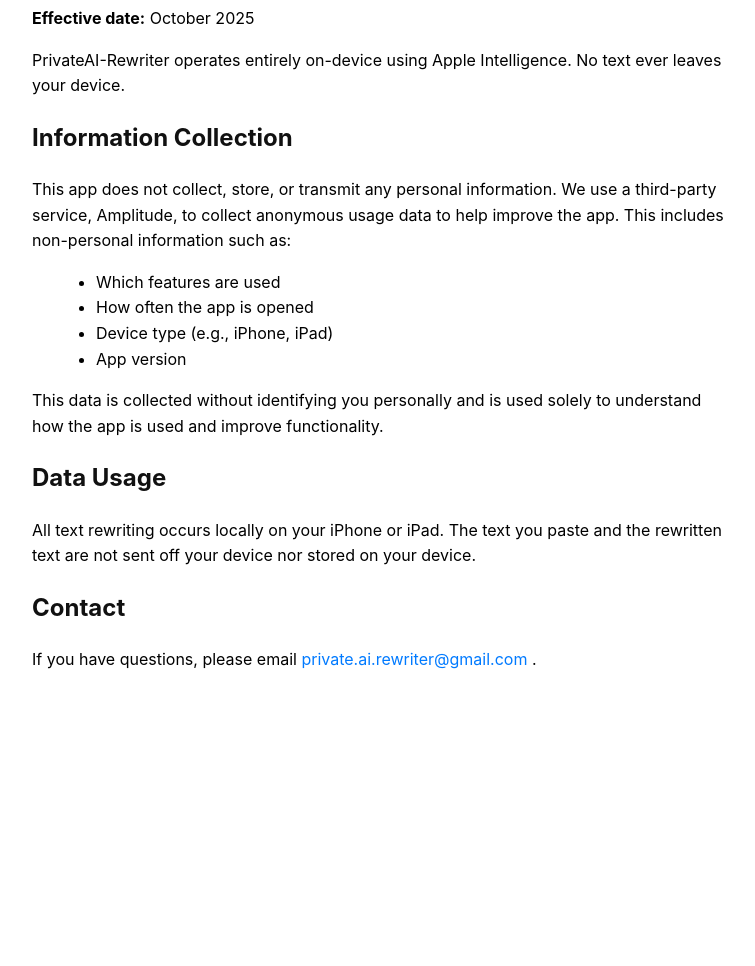
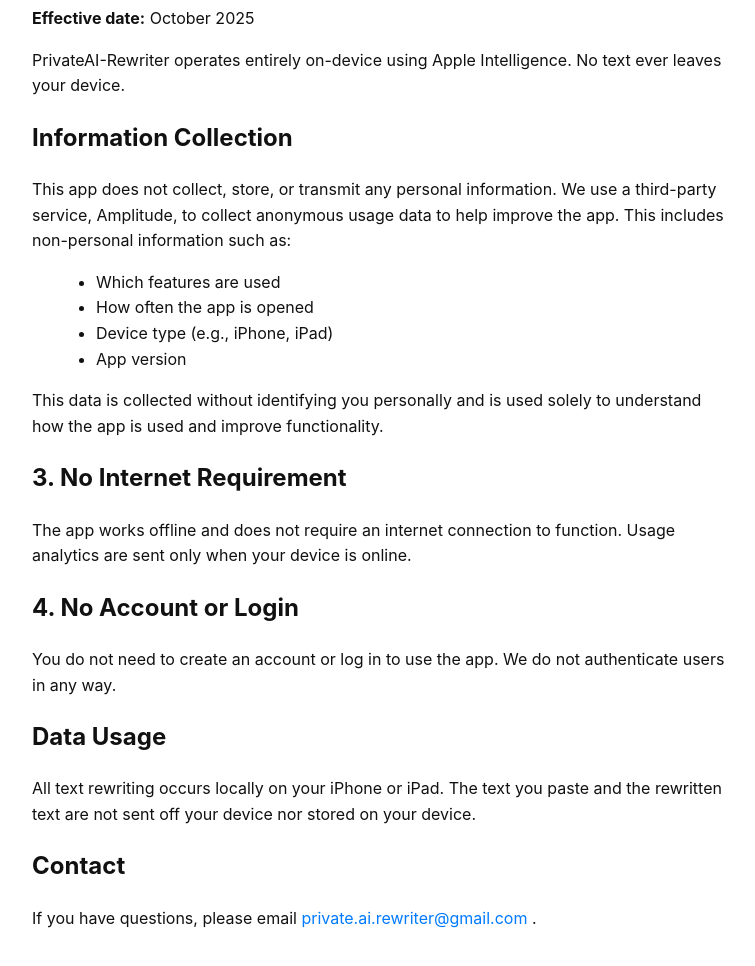
Before and after one commit to daver234/privateairewriter-support, a plain HTML site: page privacy.html in a window 1280 px wide. Shown: the part 136-1102 px from the top of the page, without its empty margins (258-1013 px from the left). Before the commit the page ends 873 px from the top, so only its background shows below. Drawn offline with Linux system fonts and the light colour scheme.

Commit message:
Update privacy.html
- Some edits

```diff
--- a/privacy.html
+++ b/privacy.html
@@ -11,6 +11,7 @@
         margin: 2rem auto;
         padding: 1rem;
         line-height: 1.6;
+        color: #111;
       }
       h1, h2 {
         color: #111;
@@ -56,6 +57,18 @@
       solely to understand how the app is used and improve functionality.
     </p>
 
+    <h2>3. No Internet Requirement</h2>
+    <p>
+      The app works offline and does not require an internet connection to
+      function. Usage analytics are sent only when your device is online.
+    </p>
+
+    <h2>4. No Account or Login</h2>
+    <p>
+      You do not need to create an account or log in to use the app. We do not
+      authenticate users in any way.
+    </p>
+
     <h2>Data Usage</h2>
     <p>
       All text rewriting occurs locally on your iPhone or iPad. The text you
```
